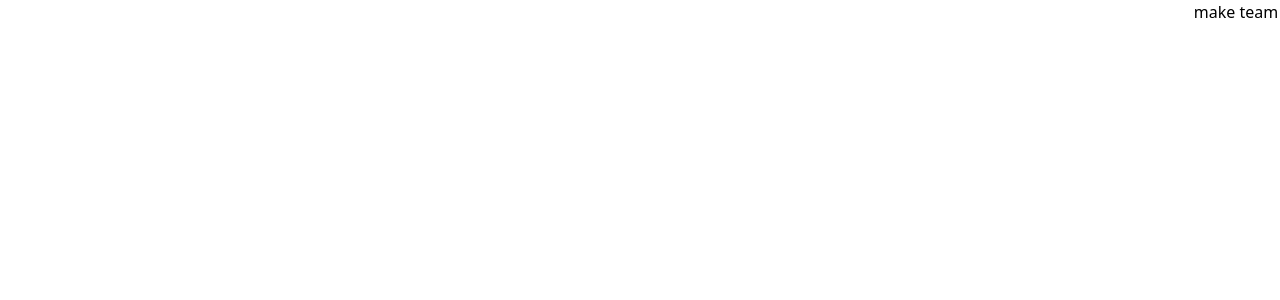
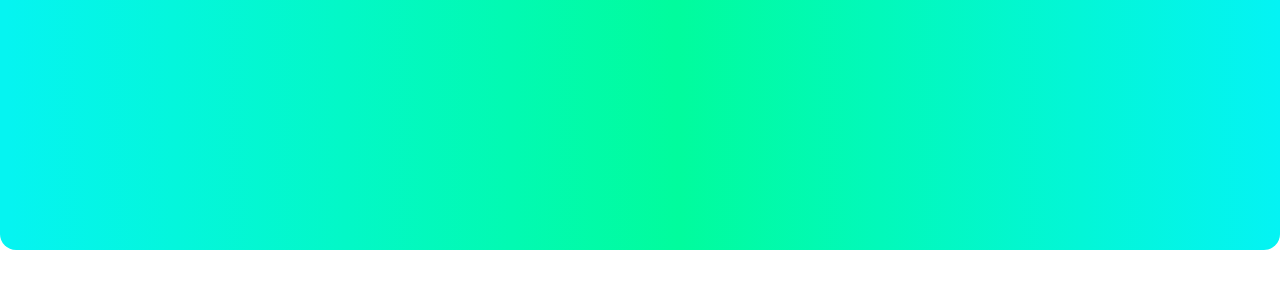
Before and after one commit to saniyar-dev/footbal-fantasy-front, a React (Create React App) app: page / in a window 1280 px wide. Shown: the top 300 px of the page. Built offline with nearby package versions, Linux system fonts and the light colour scheme.

Commit message:
init of Header

```diff
--- /dev/null
+++ b/src/components/Header/Header.tsx
@@ -0,0 +1,19 @@
+import React, {FC, ReactElement} from "react";
+import styled from "styled-components";
+
+const Container = styled.div<{
+}>`
+    background: linear-gradient(269.18deg, #04F3F4 0.06%, #01FC9D 47.08%, #05F4F1 99.26%);
+    border-radius: 0px 0px 16px 16px;
+    width: 100%;
+    height: 250px;
+`
+
+const Header: FC = (): ReactElement => {
+    return (
+        <Container>
+        </Container>
+    )
+}
+
+export default Header
--- a/src/pages/MakeTeamPage/MakeTeamPage.tsx
+++ b/src/pages/MakeTeamPage/MakeTeamPage.tsx
@@ -1,9 +1,10 @@
 import React from 'react'
+import Header from '../../components/Header/Header'
 
 const MakeTeamPage = () => {
     return (
         <div>
-            make team page
+            <Header />
         </div>
     )
 }
```
